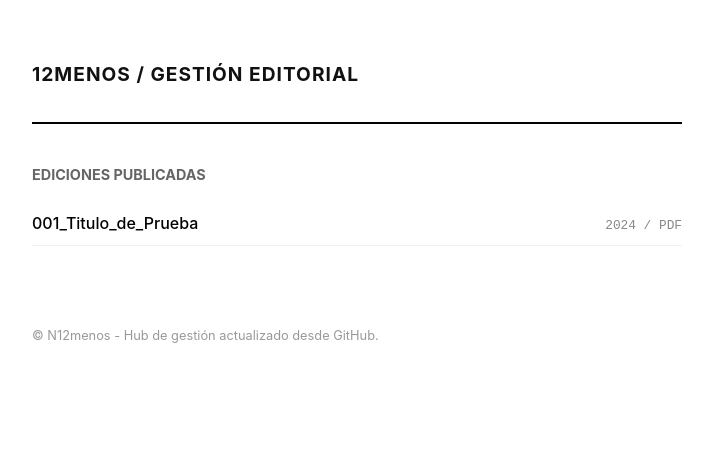
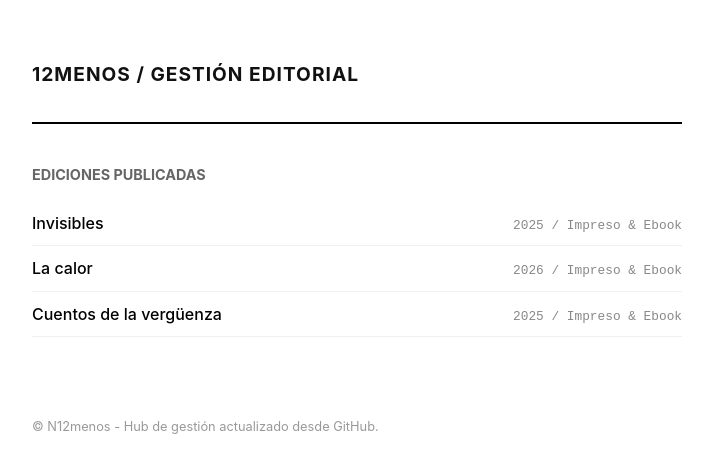
Before and after one commit to 12menosediciones/12menosgestioneditorial.github.io, a plain HTML site: page index.html in a window 1280 px wide. Shown: the whole page, without its empty margins (283-996 px from the left). Drawn offline with Linux system fonts and the light colour scheme.

Commit message:
Update index.html

```diff
--- a/index.html
+++ b/index.html
@@ -48,8 +48,16 @@
     <div class="seccion-titulo">Ediciones Publicadas</div>
     <ul class="lista-ediciones">
         <li class="edicion-item">
-            <a href="#">001_Titulo_de_Prueba</a>
-            <span class="edicion-meta">2024 / PDF</span>
+            <a href="#">Invisibles</a>
+            <span class="edicion-meta">2025 / Impreso & Ebook</span>
+        </li>
+        <li class="edicion-item">
+            <a href="#">La calor</a>
+            <span class="edicion-meta">2026 / Impreso & Ebook</span>
+        </li>
+        <li class="edicion-item">
+            <a href="#">Cuentos de la vergüenza</a>
+            <span class="edicion-meta">2025 / Impreso & Ebook</span>
         </li>
     </ul>
 
```
